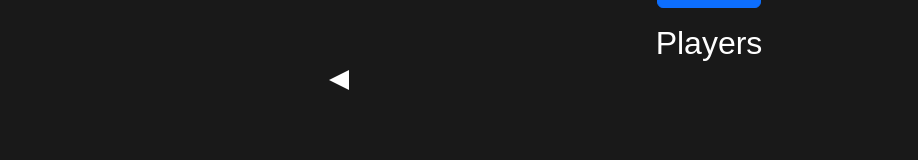
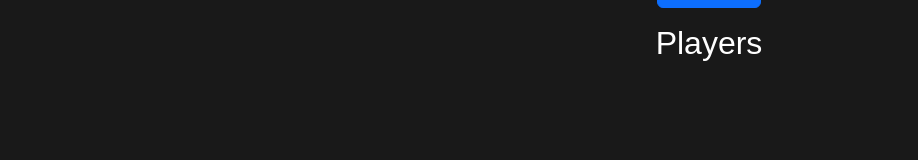
Before and after one commit to Ky-oo/netopia, a Vue app: page / in a window 1280 px wide. Shown: the part 534-694 px from the top of the page, without its empty margins (311-1229 px from the left). Built offline with nearby package versions, Linux system fonts and the light colour scheme.

Commit message:
Change pounds

```diff
--- a/src/App.vue
+++ b/src/App.vue
@@ -9,7 +9,6 @@
       <div class="col-md-8 col-12 d-flex flex-column align-items-center position-relative">
         <div class="wheel-container position-relative">
           <GameWheel ref="gameWheel" :players="players" @spin-result="handleSpinResult" />
-          <div id="pointer"></div> <!-- Ajout du pointeur -->
         </div>
         <p class="mt-3">{{ resultMessage }}</p>
       </div>
--- a/src/assets/style.css
+++ b/src/assets/style.css
@@ -48,20 +48,6 @@ row {
   margin: 0 auto; /* Center it horizontally */
 }
 
-#pointer {
-  position: absolute;
-  top: 45%;
-  right: -10px; /* Juste à droite de la roue */
-  transform: translateY(-50%) rotate(180deg); /* Rotation de 180° */
-  width: 0;
-  height: 0;
-  border-style: solid;
-  border-width: 10px 0 10px 20px; /* Triangle vers la gauche */
-  border-color: transparent transparent transparent #fff;
-  z-index: 10;
-}
-
-
 #spin-btn {
   margin-top: 40px;
   padding: 10px 20px;
```
